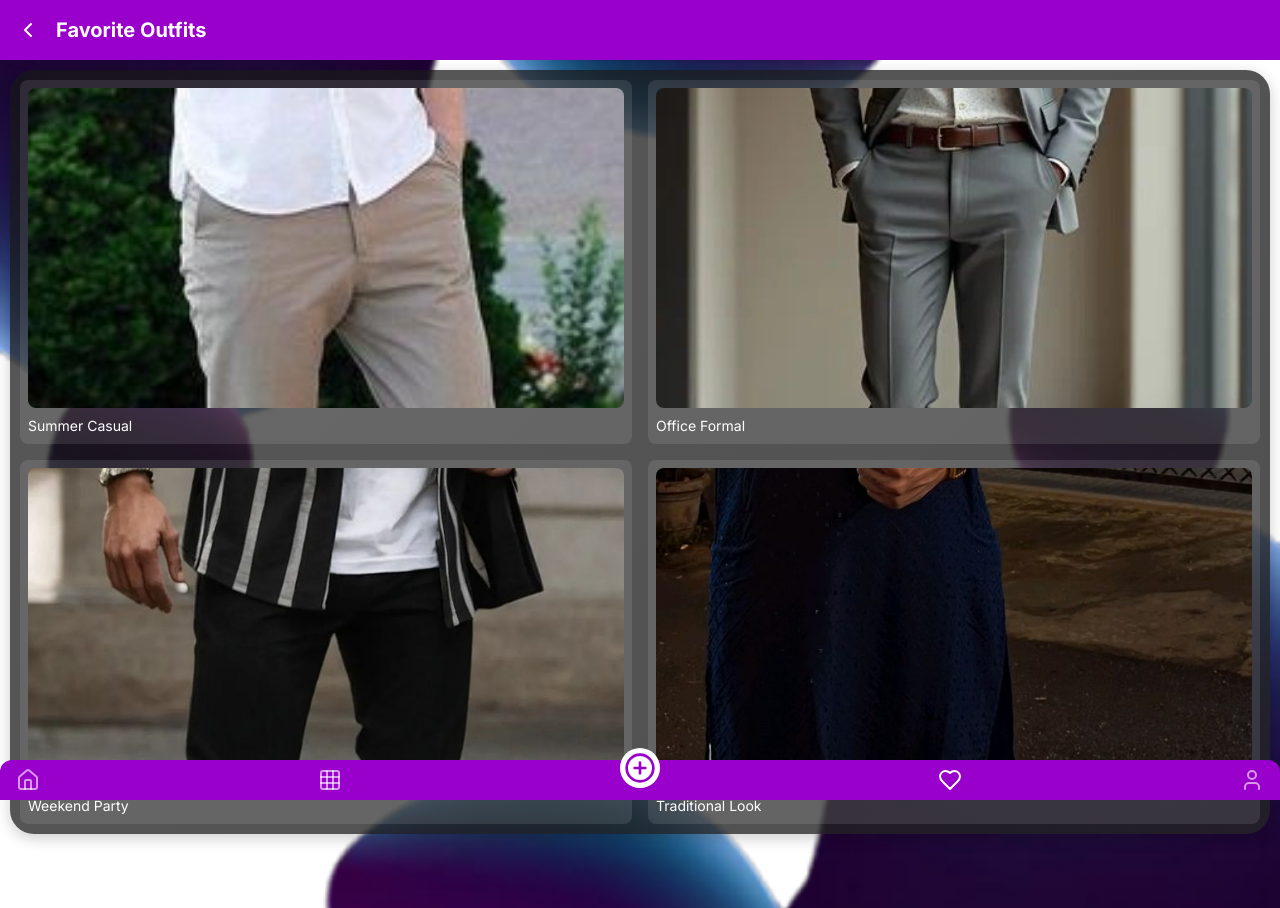
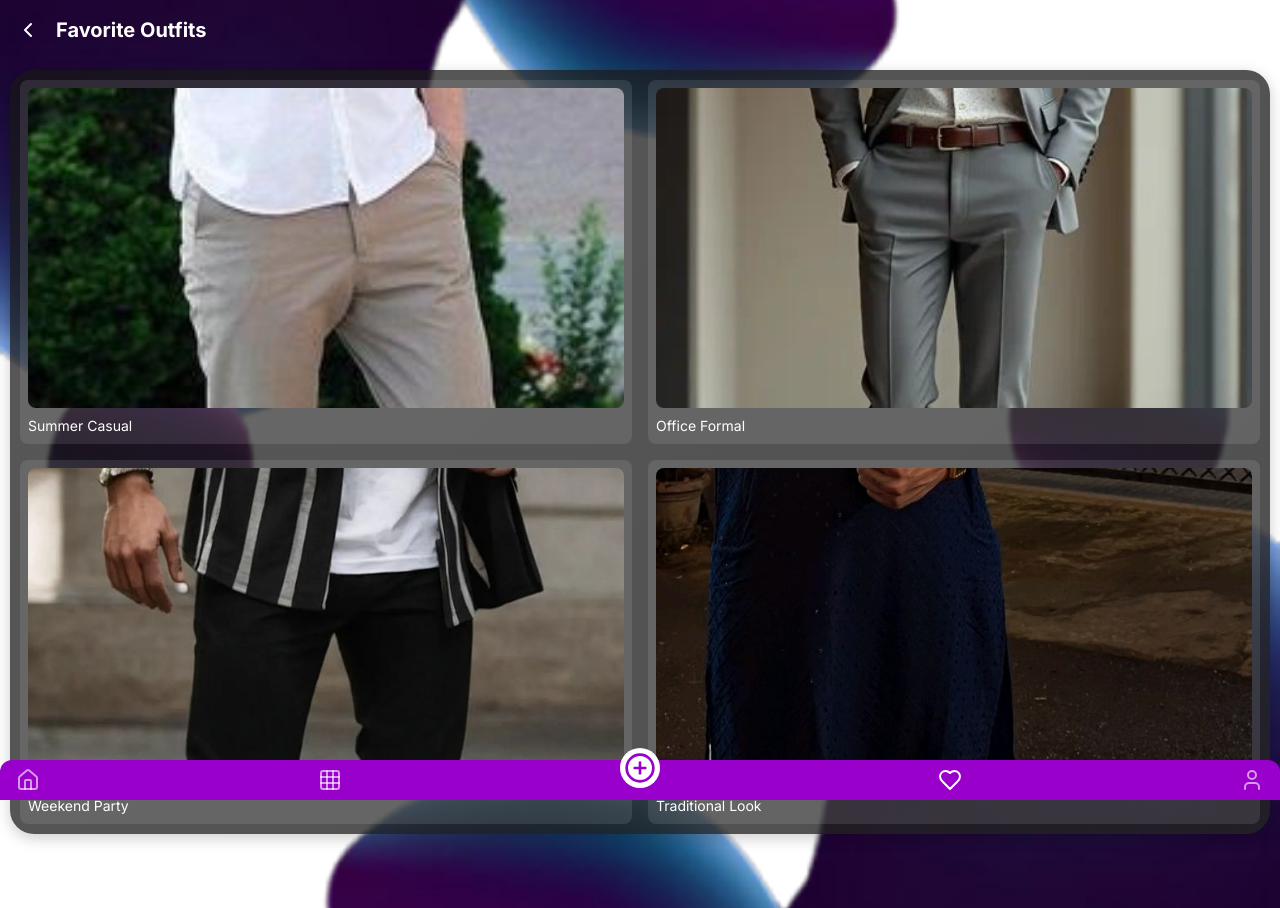
Before and after one commit to BTW075/Fashion-Maven, a Next.js app: page /favorites in a window 1280 px wide. Built offline with nearby package versions, Linux system fonts and the light colour scheme; sample sign-in values are in the browser's storage.

Commit message:
Update page.tsx

```diff
--- a/app/favorites/page.tsx
+++ b/app/favorites/page.tsx
@@ -34,7 +34,7 @@ export default function FavoritesPage() {
     <HomeBackground>
       <div className="min-h-screen pb-16">
         {/* Header */}
-        <header className="bg-fashion-purple p-4 flex items-center">
+        <header className="bg-fashion-black p-4 flex items-center">
           <button onClick={() => router.back()} className="mr-4">
             <ChevronLeft className="w-6 h-6 text-white" />
           </button>
```
